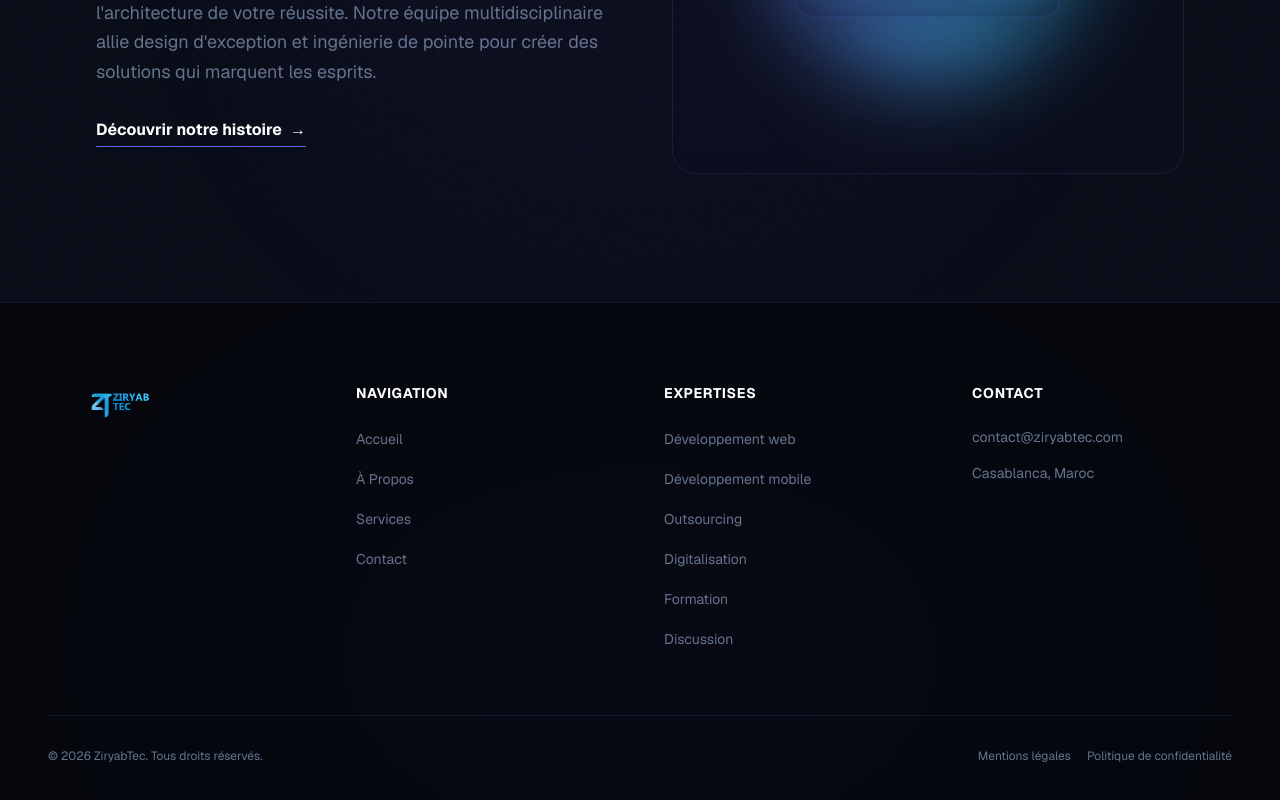
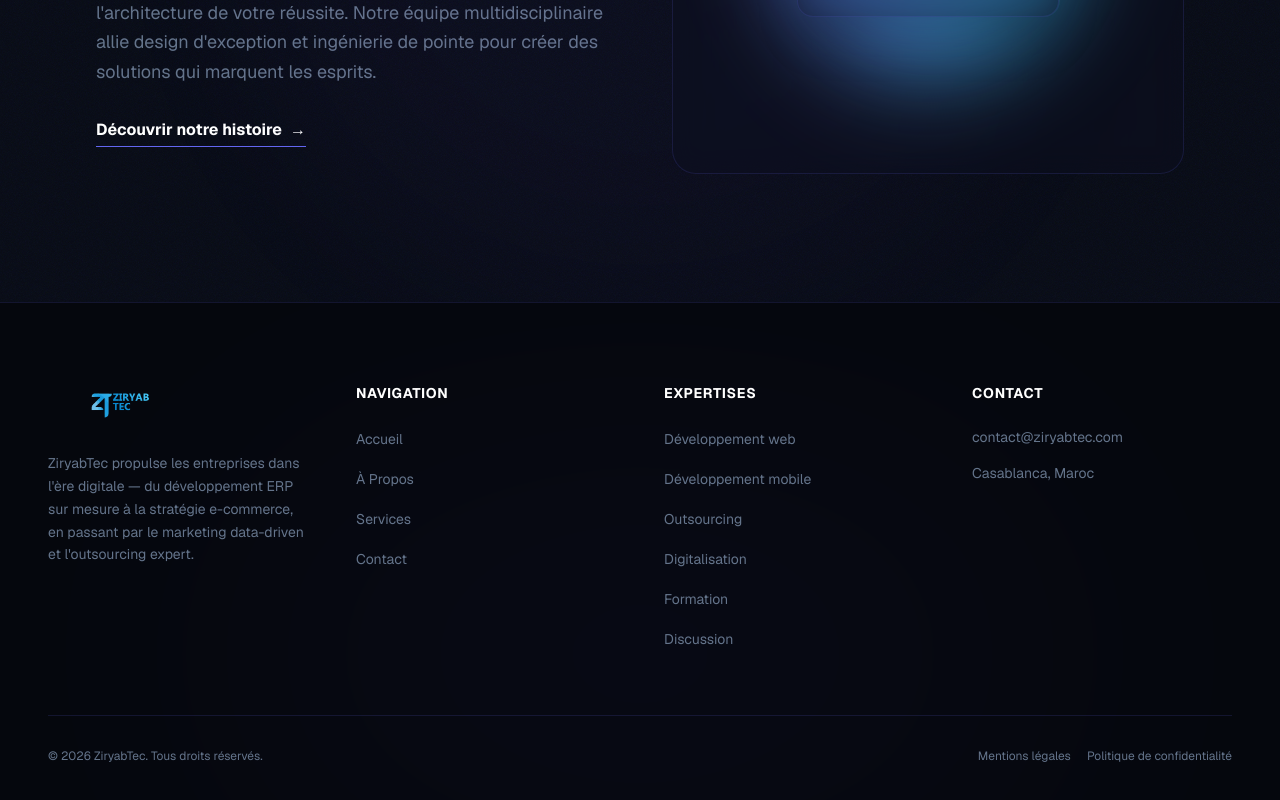
Before and after one commit to achmaouiayoub120-beep/ZiryabTec-v2, a Next.js app: page / in a window 1280 px wide. Shown: the part 2510-3310 px from the top of the page. Built offline with nearby package versions, Linux system fonts and the light colour scheme.

Commit message:
fix: replace SITE_CONFIG.mission with description to fix vercel build

```diff
--- a/components/Footer.tsx
+++ b/components/Footer.tsx
@@ -26,7 +26,7 @@ export default function Footer() {
               </div>
             </Link>
             <p className="text-[var(--hz-text-muted)] text-sm leading-relaxed mb-6">
-              {SITE_CONFIG.mission}
+              {SITE_CONFIG.description}
             </p>
           </div>
 
```
